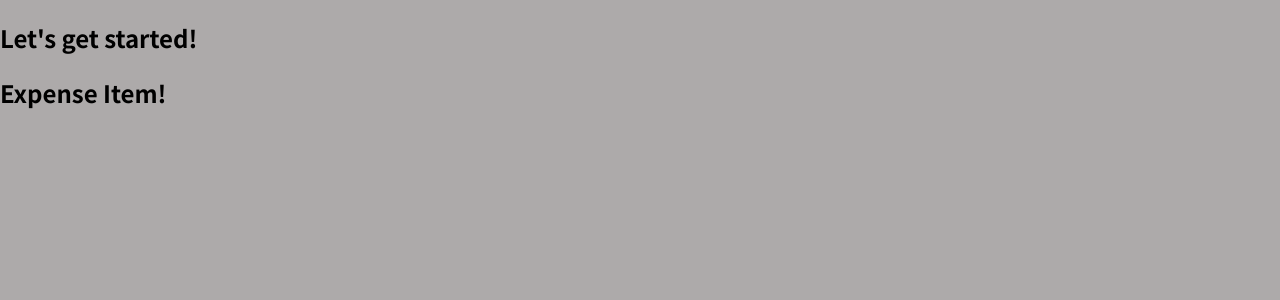
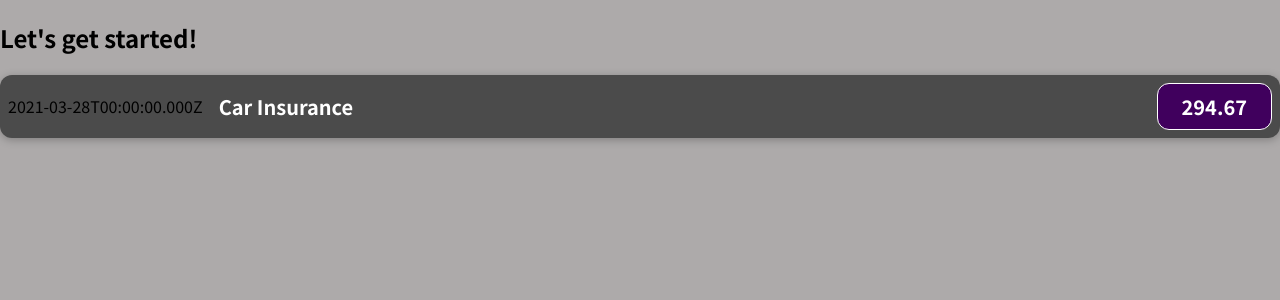
Before and after one commit to StefanGriffin/React---project1, a JavaScript app: page / in a window 1280 px wide. Shown: the top 300 px of the page. Built offline with nearby package versions, Linux system fonts and the light colour scheme.

Commit message:
Dynamic Expresions

```diff
--- /dev/null
+++ b/src/components/ExpenseItem.css
@@ -0,0 +1,62 @@
+.expense-item {
+    display: flex;
+    justify-content: space-between;
+    align-items: center;
+    box-shadow: 0 2px 8px rgba(0, 0, 0, 0.25);
+    padding: 0.5rem;
+    margin: 1rem 0;
+    border-radius: 12px;
+    background-color: #4b4b4b;
+  }
+
+
+  .expense-item__description {
+    display: flex;
+    flex-direction: column;
+    gap: 1rem;
+    align-items: flex-end;
+    flex-flow: column-reverse;
+    justify-content: flex-start;
+    flex: 1;
+  }
+
+
+  .expense-item h2 {
+    color: #3a3a3a;
+    font-size: 1rem;
+    flex: 1;
+    margin: 0 1rem;
+    color: white;
+  }
+
+
+  .expense-item__price {
+    font-size: 1rem;
+    font-weight: bold;
+    color: white;
+    background-color: #40005d;
+    border: 1px solid white;
+    padding: 0.5rem;
+    border-radius: 12px;
+  }
+
+
+  @media (min-width: 580px) {
+    .expense-item__description {
+      flex-direction: row;
+      align-items: center;
+      justify-content: flex-start;
+      flex: 1;
+    }
+
+
+    .expense-item__description h2 {
+      font-size: 1.25rem;
+    }
+
+
+    .expense-item__price {
+      font-size: 1.25rem;
+      padding: 0.5rem 1.5rem;
+    }
+  }
--- a/src/components/ExpenseItem.js
+++ b/src/components/ExpenseItem.js
@@ -1,6 +1,19 @@
+import './ExpenseItem.css';
+
 function ExpenseItem() {
-    return <h2>Expense Item!</h2>
+  const expenseDate = new Date(2021, 2, 28);
+  const expenseTitle = 'Car Insurance';
+  const expenseAmount = 294.67;
+
+  return (
+    <div className="expense-item">
+      <div>{expenseDate.toISOString()}</div>
+      <div className="expense-item__description">
+        <h2>{expenseTitle}</h2>
+      </div>
+      <div className="expense-item__price">{expenseAmount}</div>
+    </div>
+  );
 }
 
-
 export default ExpenseItem;
```
Also changed, not shown: 1 other file (tests, documents, lock files or other folders).
